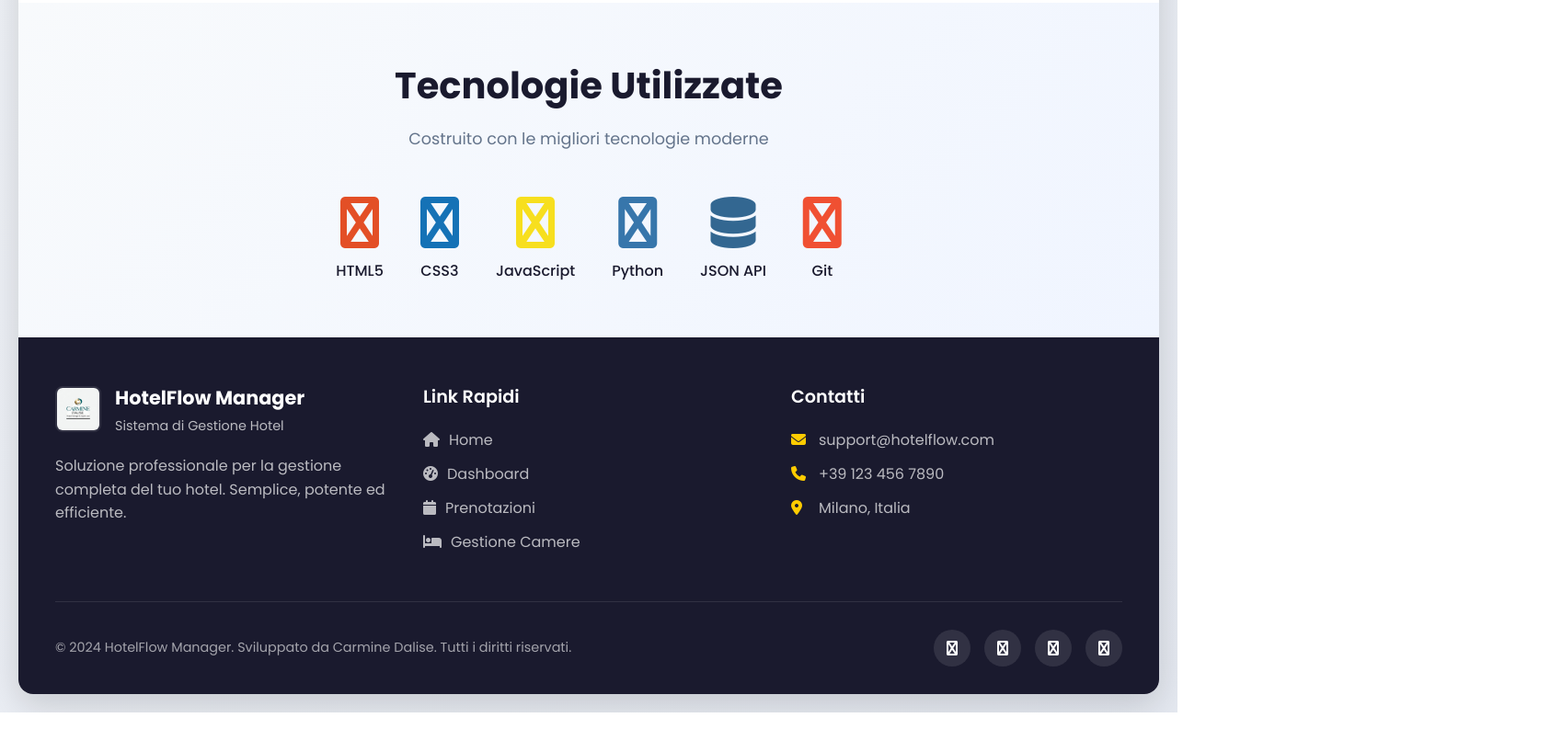
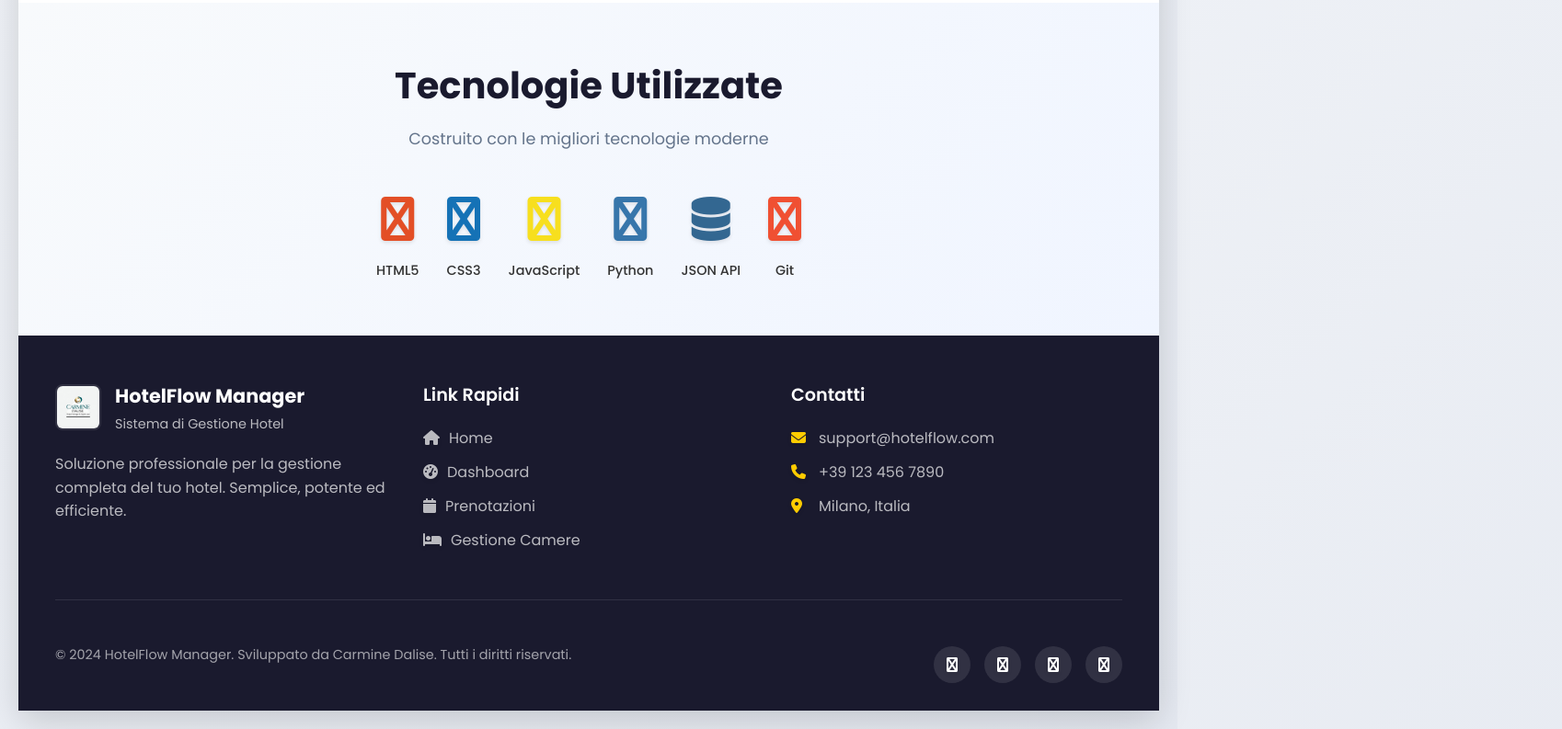
Before and after one commit to iacreatorcar/hotelflow-manager, a plain HTML site: page index.html in a window 1280 px wide. Shown: the part 1636-2429 px from the top of the page at 92% size, 1698 px wide, since content can reach past the window. Drawn offline with Linux system fonts and the light colour scheme.

Commit message:
Fix: layout width + add tech icons with colors

```diff
--- a/css/style.css
+++ b/css/style.css
@@ -34,13 +34,14 @@
 }
 
 .container {
-    max-width: 1400px;
+    max-width: 1400px;  /* Aumenta questo valore */
     margin: 0 auto;
     background: white;
     border-radius: var(--radius-lg);
     overflow: hidden;
     box-shadow: var(--shadow-dark);
 }
+
 
 /* Header AGGIORNATO */
 .header {
@@ -1138,3 +1139,132 @@
 /* ===== CACHE BUSTING ===== */
 /* Aggiungi questo per forzare il refresh del CSS */
 @import url('https://cdnjs.cloudflare.com/ajax/libs/font-awesome/6.4.0/css/all.min.css?ver=' + new Date().getTime());
+@media (min-width: 1200px) {
+    .container {
+        max-width: 1600px;
+    }
+
+    .main-nav {
+        gap: 15px;
+    }
+
+    .nav-link {
+        padding: 12px 25px;
+    }
+}
+/* ===== ULTIME MODIFICHE ===== */
+
+/* 1. Container più largo per schermi grandi */
+@media (min-width: 1400px) {
+    .container {
+        max-width: 1600px !important;
+    }
+
+    .main-nav {
+        gap: 10px !important;
+    }
+
+    .nav-link {
+        padding: 12px 24px !important;
+    }
+}
+
+/* 2. Aggiungi più spazio dopo "Report" */
+.main-nav {
+    margin-right: 20px;
+}
+
+/* 3. Icone tecnologiche colorate */
+.tech-icons {
+    display: flex;
+    justify-content: center;
+    flex-wrap: wrap;
+    gap: 30px;
+    margin-top: 30px;
+}
+
+.tech-item {
+    text-align: center;
+    transition: transform 0.3s ease;
+}
+
+.tech-item:hover {
+    transform: translateY(-5px);
+}
+
+.tech-item i {
+    font-size: 3rem;
+    margin-bottom: 10px;
+}
+
+.tech-item span {
+    font-size: 0.9rem;
+    font-weight: 500;
+    color: #333;
+}
+
+/* 4. Colori specifici per ogni icona */
+.fa-html5 { color: #E34F26; }
+.fa-css3-alt { color: #1572B6; }
+.fa-js-square { color: #F7DF1E; }
+.fa-python { color: #3776AB; }
+.fa-database { color: #336791; }
+.fa-git-alt { color: #F05032; }
+.fa-chart-bar { color: #36A2EB; }
+.fa-mobile-alt { color: #7E57C2; }
+
+/* 5. Fix per layout stretto */
+@media (min-width: 768px) {
+    .features-container {
+        grid-template-columns: repeat(3, 1fr) !important;
+        gap: 25px !important;
+    }
+
+    .hero-stats {
+        max-width: 100% !important;
+    }
+}
+
+/* 6. Footer migliorato */
+.footer-bottom {
+    text-align: center;
+    padding-top: 30px;
+    border-top: 1px solid rgba(255, 255, 255, 0.1);
+}
+
+.footer-social {
+    display: flex;
+    justify-content: center;
+    gap: 15px;
+    margin-top: 20px;
+}
+
+/* 7. Fix per il logo se non si vede */
+.logo-image {
+    width: 60px !important;
+    height: 60px !important;
+    border-radius: 10px !important;
+    border: 3px solid rgba(255, 255, 255, 0.2) !important;
+    box-shadow: 0 4px 12px rgba(0, 0, 0, 0.15) !important;
+    background: white !important;
+    padding: 5px !important;
+}
+
+/* 8. Assicura che tutto il contenuto sia visibile */
+body {
+    overflow-x: hidden;
+}
+
+.container {
+    overflow: visible !important;
+}
+
+/* 9. Migliora la visibilità delle icone */
+i[class*="fa-"] {
+    text-shadow: 0 2px 4px rgba(0, 0, 0, 0.1);
+}
+
+/* 10. Aggiungi margine alla sezione tech */
+.tech-stack {
+    padding: 60px 40px !important;
+}
```
